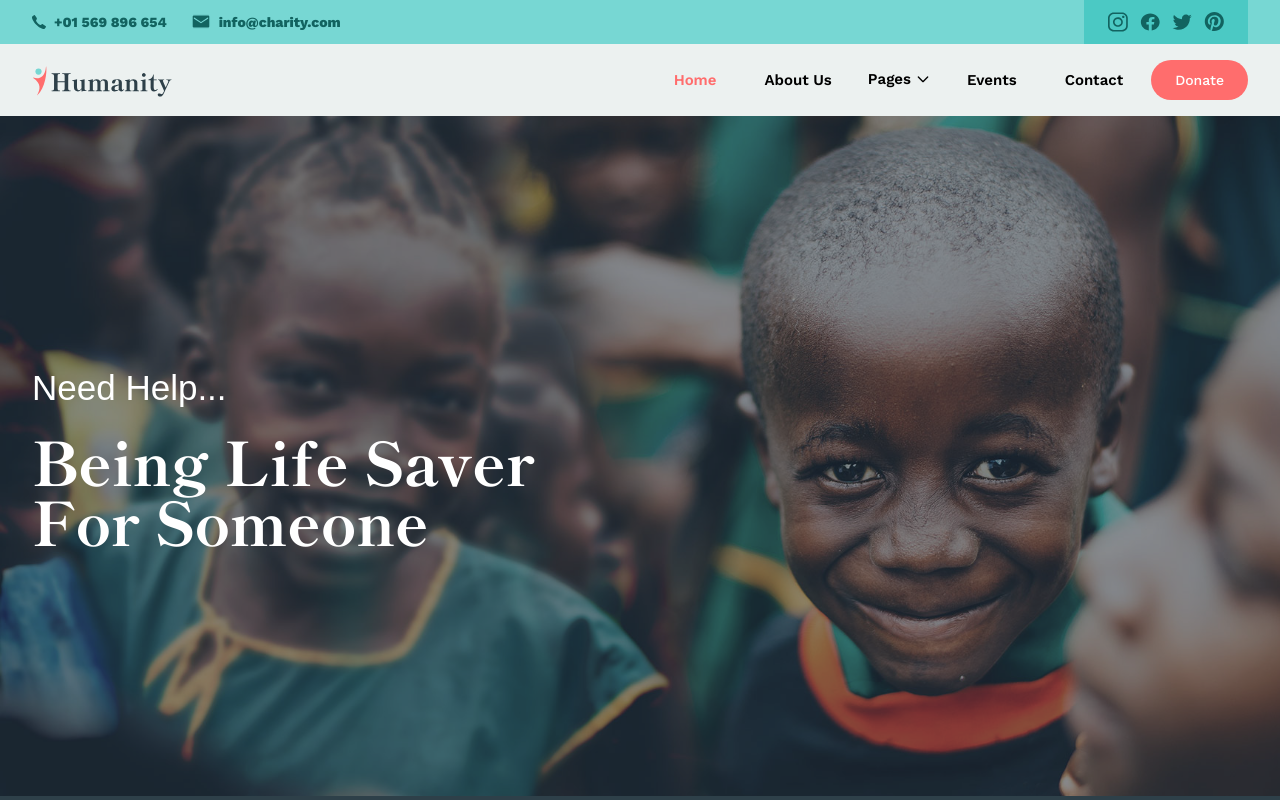
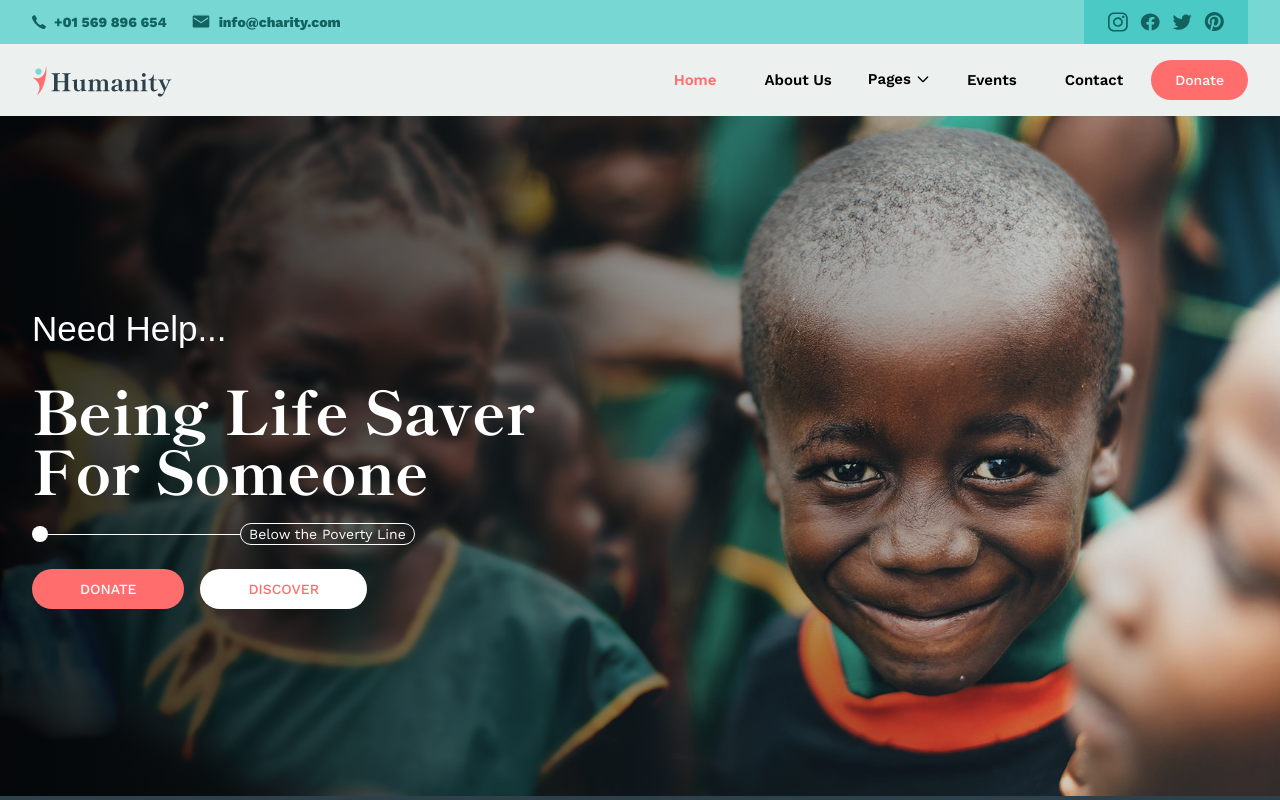
Before and after one commit to gpsimi/humanity_charity, a Next.js app: page / in a window 1280 px wide. Shown: the top 800 px of the page. Built offline with nearby package versions, Linux system fonts and the light colour scheme; a web font is replaced by a local one.

Commit message:
Update Hero.tsx

```diff
--- a/components/Hero.tsx
+++ b/components/Hero.tsx
@@ -1,16 +1,50 @@
-import React from 'react'
+import React from "react";
+import { Button } from "./ui/button";
 
 const Hero = () => {
     return (
-        <div className="flex h-screen md:h-[85vh] w-full bg-hero bg-cover ">
-            <div className='bg-gray-800 bg-opacity-50 w-full h-full'>
-                <div className="container mx-auto md:max-w-[1280px] flex flex-col h-full justify-center items-start md:gap-y-4 ">
-                    <h5 className='text-white font-mono text-[30px] md:text-[35px]'>Need Help...</h5>
-                    <h2 className='text-white font-serif text-[35px] md:text-6xl  max-w-xl font-bold'>Being Life Saver For Someone</h2>
+        <div className="flex h-screen md:h-[85vh] w-full bg-hero bg-cover relative">
+            <div className="absolute inset-0 bg-gradient-to-r from-black to-dark- opacity-80" />
+                <div className="container mx-auto md:max-w-[1280px] flex flex-col h-full justify-center items-start z-50">
+                    <h5 className="text-white font-mono text-[30px] md:text-[35px]">
+                        Need Help...
+                    </h5>
+                    <h2 className="text-white font-serif text-[35px] md:text-6xl  max-w-xl font-bold my-4 md:my-6">
+                        Being Life Saver For Someone
+                    </h2>
+
+                    <div className="flex flex-row items-center mb-4 md:mb-6">
+                        <div className="flex items-center">
+                            <div className="bg-white p-2 rounded-full"/>
+                            <div className="h-[1px] w-24 md:w-48 bg-white"/>
+                        </div>
+                        <p className="text-white text-sm md:text-md font-normal border border-white px-2 rounded-full">Below the Poverty Line</p>
+                    </div>
+
+
+                    <div className="flex flex-row gap-4">
+                        <Button className='bg-orange-1 py-4 px-8 md:px-12 rounded-full text-white uppercase md:text-md'>Donate</Button>
+                        <Button className='bg-white py-4 px-8 md:px-12 rounded-full text-orange-1 uppercase md:text-md'>Discover</Button>
+                    </div>
                 </div>
-            </div>
+
+
+            {/* <div className="absolute bottom-0 left-0 right-0  container max-w-[1280px] mx-auto py-10">
+                <div className="grid grid-cols-1 md:grid-cols-3 ">
+                    <div className="bg-green-1 py-8 px-6">
+                        <h3 className="text-[20px] md:text-[25px] font-bold font-serif text-white">Education</h3>
+                    </div>
+                    <div className="bg-dark-1 py-8 px-6">
+                        <h3 className="text-[20px] md:text-[25px] font-bold font-serif text-white">Become <br /> a Volunter</h3>
+                    </div>
+                    <div className="bg-orange-1 py-8 px-6">
+                        <h3 className="text-[20px] md:text-[25px] font-bold"></h3>
+                    </div>
+                </div>
+            </div> */}
+
         </div>
-    )
-}
+    );
+};
 
-export default Hero
+export default Hero;
```
